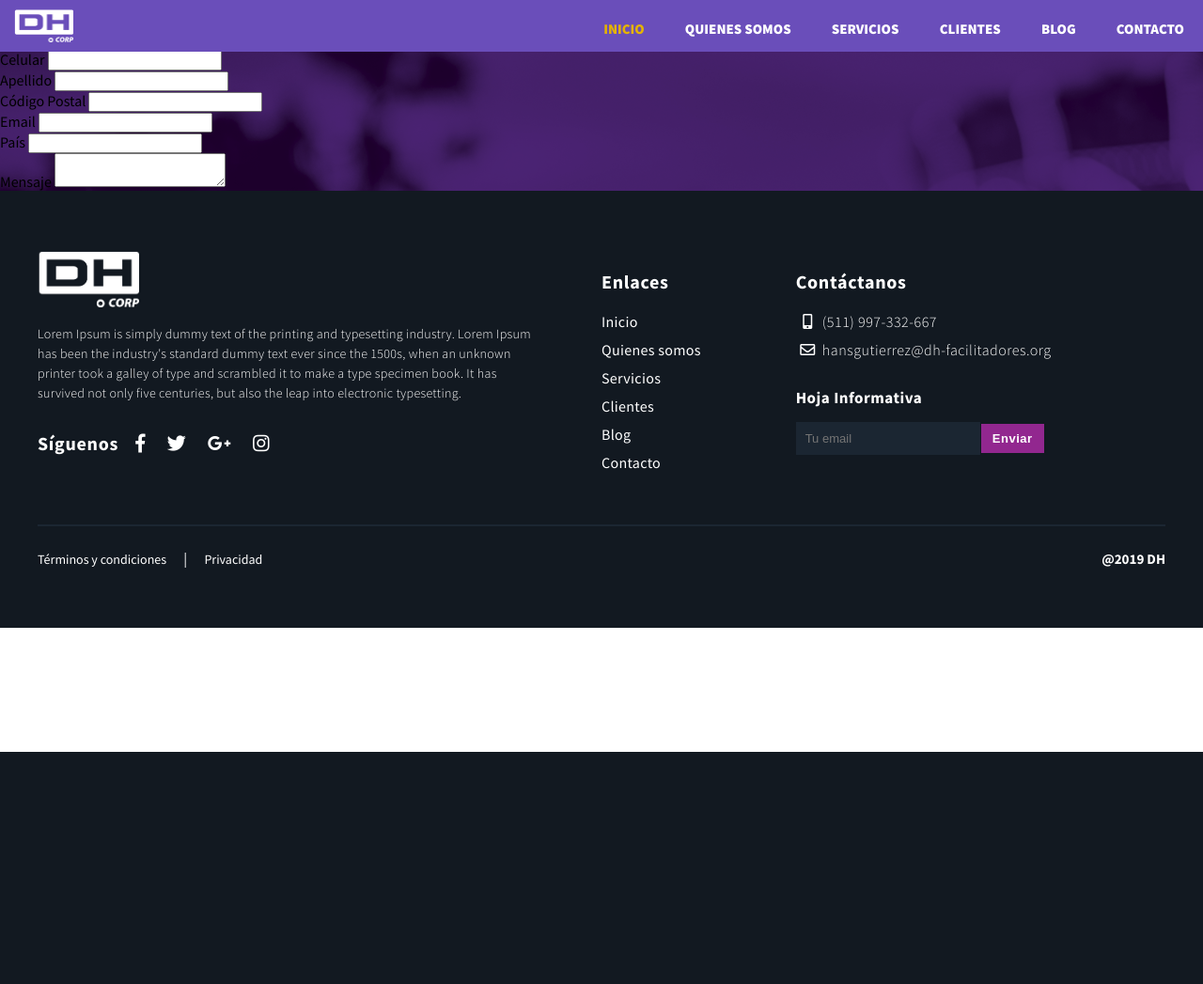
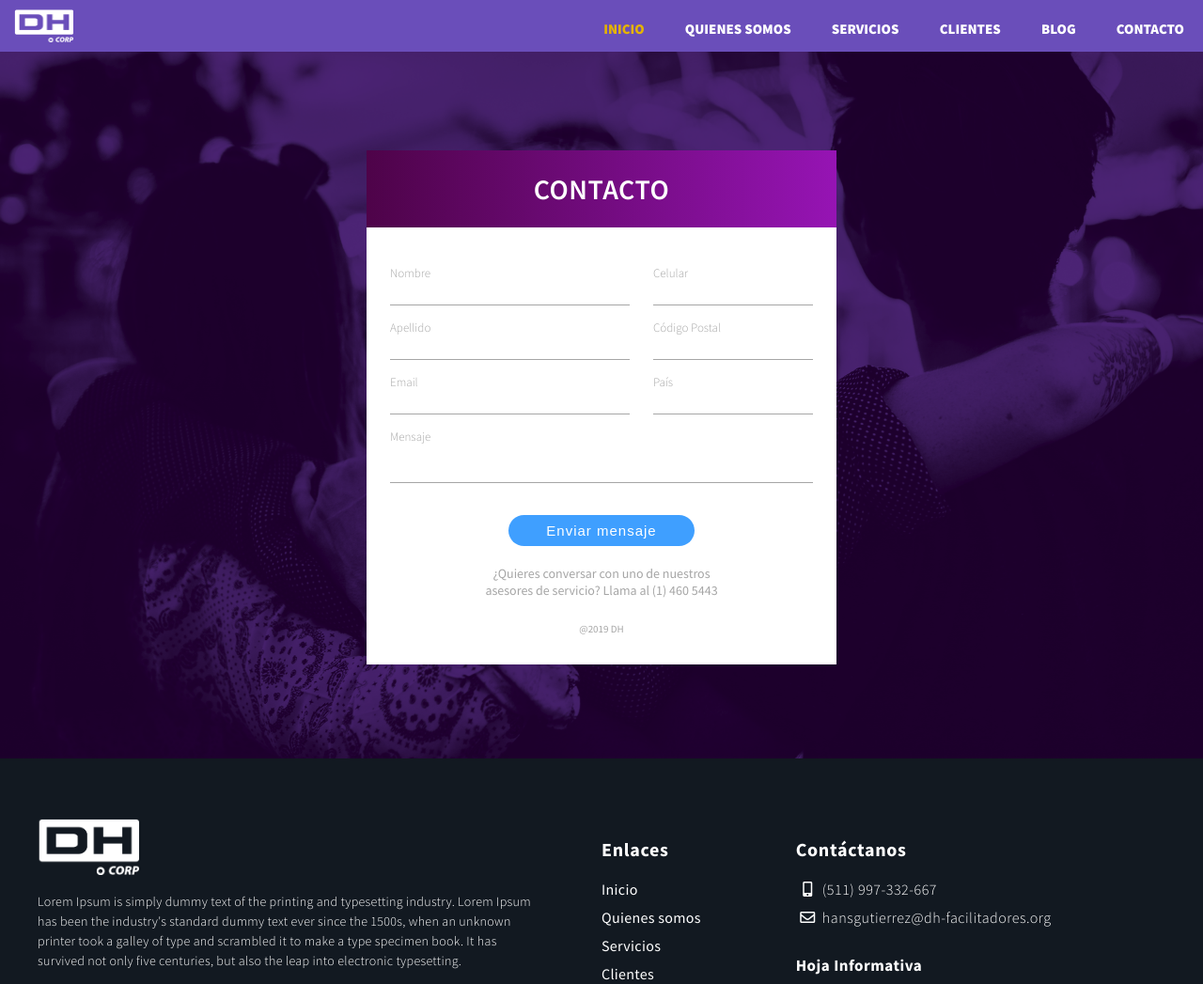
Before and after one commit to NestorPlasencia/dhcorp-theme-wp, a PHP site: page /contacto.html in a window 1280 px wide. Shown: the top 1047 px of the page at 94% size. Before the commit the page ends 800 px from the top, so only its background shows below. Run offline with PHP 8.4, Linux system fonts and the light colour scheme; some libraries are stand-ins or nearby versions.

Commit message:
Update content and styles - contact HTML

```diff
--- a/contacto.html
+++ b/contacto.html
@@ -35,44 +35,49 @@
 				</li>
 			</ul>
 		</nav>
-		<section>
+		<section id="contact">
 			<div class="wrapper">
 				<div class="wrapper-header">
 					<h2>CONTACTO</h2>
 				</div>
 				<div class="wrapper-body">
-					<div class="form">
+					<form action="">
 						<div class="form-columns">
-							<div class="form-group">
+							<div>
 								<label>Nombre</label>
 								<input type="text">
 							</div>
-							<div class="form-group">
+							<div>
 								<label>Celular</label>
 								<input type="text">
 							</div>
-							<div class="form-group">
+							<div>
 								<label>Apellido</label>
 								<input type="text">
 							</div>
-							<div class="form-group">
+							<div>
 								<label>Código Postal</label>
 								<input type="text">
 							</div>
-							<div class="form-group">
+							<div>
 								<label>Email</label>
 								<input type="text">
 							</div>
-							<div class="form-group">
+							<div>
 								<label>País</label>
 								<input type="text">
 							</div>
 						</div>
-						<div class="form-group">
+						<div class="form-textarea">
 							<label>Mensaje</label>
 							<textarea rows="2"></textarea>
 						</div>
-					</div>
+						<div class="text-center">
+							<button>Enviar mensaje</button>
+							<p>¿Quieres conversar con uno de nuestros asesores de servicio? Llama al (1) 460 5443</p>
+							<span class="smaller">@2019 DH</span>
+						</div>
+					</form>
 				</div>
 			</div>
 		</section>
--- a/style/_common.scss
+++ b/style/_common.scss
@@ -3,6 +3,7 @@
 $purple: #301e79;
 $purple-light: #6a4eba;
 $gray: #706f6f;
+$gray-label: #a6a6a6;
 $gray-dark: #1b2632;
 $white: #ffffff;
 $red: #ff6471;
--- a/style/pages.css
+++ b/style/pages.css
@@ -234,7 +234,103 @@ footer .container .container-bottom .content-right span {
   font-size: 15px;
 }
 
-section {
+section#contact {
   background-image: url("../assets/images/background/bg-contacto.png");
+  background-position: center;
+  background-size: cover;
+  background-repeat: no-repeat;
+}
+
+section#contact .wrapper {
+  max-width: 500px;
+  margin: 0 auto;
+  padding: 160px 0 100px;
+}
+
+section#contact .wrapper .wrapper-header {
+  text-align: center;
+  padding: 22px 0;
+  /* Permalink - use to edit and share this gradient: http://colorzilla.com/gradient-editor/#4e0349+0,9614b4+100 */
+  background: #4e0349;
+  /* Old browsers */
+  /* FF3.6-15 */
+  /* Chrome10-25,Safari5.1-6 */
+  background: -webkit-gradient(linear, left top, right top, from(#4e0349), to(#9614b4));
+  background: linear-gradient(to right, #4e0349 0%, #9614b4 100%);
+  /* W3C, IE10+, FF16+, Chrome26+, Opera12+, Safari7+ */
+  filter: progid:DXImageTransform.Microsoft.gradient( startColorstr='#4e0349', endColorstr='#9614b4',GradientType=1 );
+  /* IE6-9 */
+}
+
+section#contact .wrapper .wrapper-header h2 {
+  color: #ffffff;
+  font-size: 30px;
+  font-weight: 600;
+  letter-spacing: .5px;
+}
+
+section#contact .wrapper .wrapper-body {
+  background-color: #ffffff;
+  padding: 40px 25px 30px;
+}
+
+section#contact .wrapper .wrapper-body form .form-columns {
+  display: -ms-grid;
+  display: grid;
+  -ms-grid-columns: 1.5fr 1fr;
+      grid-template-columns: 1.5fr 1fr;
+  grid-gap: 15px 25px;
+}
+
+section#contact .wrapper .wrapper-body form label {
+  color: #a6a6a6;
+  font-size: 13px;
+  font-weight: 300;
+  display: block;
+}
+
+section#contact .wrapper .wrapper-body form input,
+section#contact .wrapper .wrapper-body form textarea {
+  background-color: transparent;
+  border: 0;
+  border-bottom: 1px solid #a6a6a6;
+  font-size: 13px;
+  padding: 5px 0;
+  outline: transparent;
+  width: 100%;
+  resize: none;
+}
+
+section#contact .wrapper .wrapper-body form .form-textarea {
+  margin-top: 15px;
+}
+
+section#contact .wrapper .wrapper-body form .text-center {
+  text-align: center;
+}
+
+section#contact .wrapper .wrapper-body form .text-center button {
+  background-color: #3f9fff;
+  padding: 8px 40px;
+  margin: 30px 0 20px;
+  border-radius: 20px;
+  color: #fff;
+  font-size: 15px;
+  font-weight: 300;
+  letter-spacing: 1px;
+  border: 0;
+}
+
+section#contact .wrapper .wrapper-body form .text-center p {
+  color: #a6a6a6;
+  max-width: 280px;
+  margin: 0 auto 20px;
+  font-size: 14px;
+}
+
+section#contact .wrapper .wrapper-body form .text-center span.smaller {
+  color: #a6a6a6;
+  font-size: 11px;
+  margin-top: 20px;
 }
 /*# sourceMappingURL=pages.css.map */
--- a/style/pages.scss
+++ b/style/pages.scss
@@ -1,5 +1,97 @@
 @import 'common';
 
-section {
+section#contact {
     background-image: url("../assets/images/background/bg-contacto.png");
+    background-position: center;
+    background-size: cover;
+    background-repeat: no-repeat;
+
+    .wrapper {
+        max-width: 500px;
+        margin: 0 auto;
+        padding: 160px 0 100px;
+
+        .wrapper-header {
+            text-align: center;
+            padding: 22px 0;
+            /* Permalink - use to edit and share this gradient: http://colorzilla.com/gradient-editor/#4e0349+0,9614b4+100 */
+            background: #4e0349; /* Old browsers */
+            background: -moz-linear-gradient(left, #4e0349 0%, #9614b4 100%); /* FF3.6-15 */
+            background: -webkit-linear-gradient(left, #4e0349 0%,#9614b4 100%); /* Chrome10-25,Safari5.1-6 */
+            background: linear-gradient(to right, #4e0349 0%,#9614b4 100%); /* W3C, IE10+, FF16+, Chrome26+, Opera12+, Safari7+ */
+            filter: progid:DXImageTransform.Microsoft.gradient( startColorstr='#4e0349', endColorstr='#9614b4',GradientType=1 ); /* IE6-9 */
+
+            h2 {
+                color: $white;
+                font-size: 30px;
+                font-weight: 600;
+                letter-spacing: .5px;
+            }
+        }
+
+        .wrapper-body {
+            background-color: $white;
+            padding: 40px 25px 30px;
+
+            form {
+                .form-columns {
+                    display: grid;
+                    grid-template-columns: 1.5fr 1fr;
+                    grid-gap: 15px 25px;
+                }
+
+                label {
+                    color: $gray-label;
+                    font-size: 13px;
+                    font-weight: 300;
+                    display: block;
+                }
+
+                input,
+                textarea {
+                    background-color: transparent;
+                    border: 0;
+                    border-bottom: 1px solid $gray-label;
+                    font-size: 13px;
+                    padding: 5px 0;
+                    outline: transparent;
+                    width: 100%;
+                    resize: none;
+                }
+
+                .form-textarea {
+                    margin-top: 15px;
+                }
+
+                .text-center {
+                    text-align: center;
+
+                    button {
+                        background-color: #3f9fff;
+                        padding: 8px 40px;
+                        margin: 30px 0 20px;
+                        border-radius: 20px;
+                        color: #fff;
+                        font-size: 15px;
+                        font-weight: 300;
+                        letter-spacing: 1px;
+                        border: 0;
+                    }
+
+                    p {
+                        color: $gray-label;
+                        max-width: 280px;
+                        margin: 0 auto 20px;
+                        font-size: 14px;
+                    }
+
+                    span.smaller {
+                        color: $gray-label;
+                        font-size: 11px;
+                        margin-top: 20px;
+                    }
+                }
+            }
+        }
+    }
 }
```
Also changed, not shown: 2 other files.
